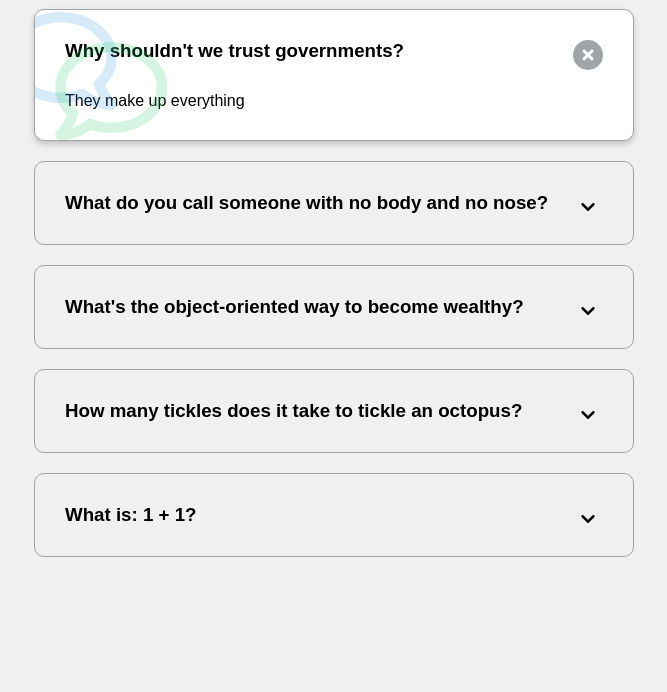
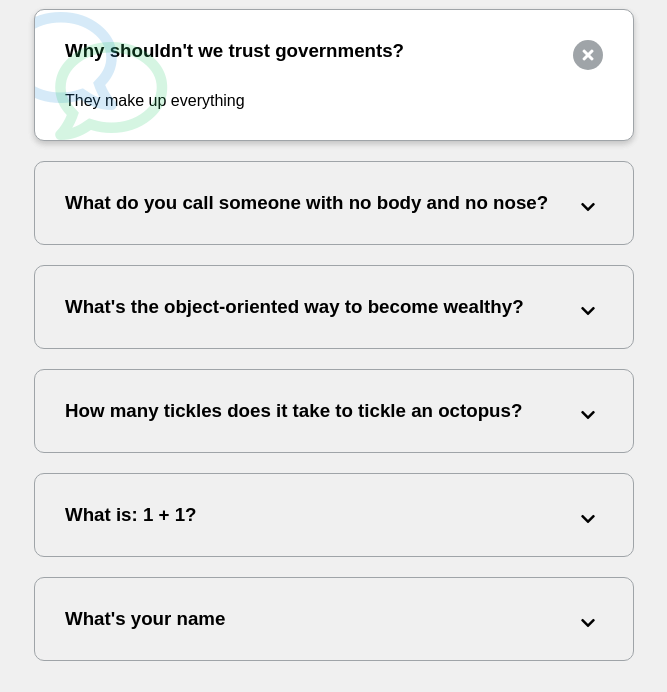
Before and after one commit to codegien/git_practice, a plain HTML site: page index.html in a window 1280 px wide. Shown: the part 108-800 px from the top of the page, without its empty margins (306-973 px from the left). Drawn offline with Linux system fonts and the light colour scheme; a web font is replaced by a local one.

Commit message:
first change

```diff
--- a/index.html
+++ b/index.html
@@ -80,7 +80,20 @@
                 <i class="fas fa-times"></i>
             </button>
         </div>
-    </div>
+        <div class="faq">
+            <h3 class="faq-title">
+                What's your name
+            </h3>
+            <p class="faq-text">
+                depends on who you asking
+            </p>
+            <button class="faq-toggle">
+                <i class="fas fa-chevron-down"></i>
+                <i class="fas fa-times"></i>
+            </button>
+        </div>
+
+
     <script src="script.js"></script>
 </body>
 
```
